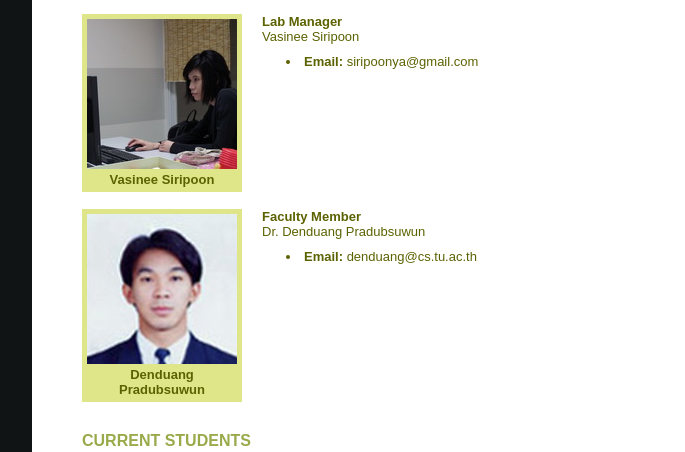
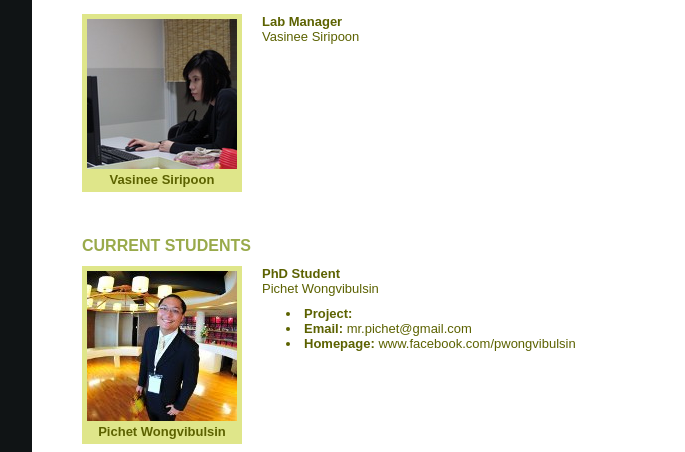
Before and after one commit to vasabilab/vasabilab.github.io, a plain HTML site: page people.html in a window 1280 px wide. Shown: the part 525-977 px from the top of the page, 158-843 px from the left. Drawn offline with Linux system fonts and the light colour scheme.

Commit message:
Update people.html

```diff
--- a/people.html
+++ b/people.html
@@ -59,18 +59,10 @@
             <b>Lab Manager</b><br />
             Vasinee Siripoon<br />
             <div id=descli>
-            <li><strong>Email: </strong> siripoonya@gmail.com</li>
+
             </div>
             </div>
-            <div id="photo"><img src="images/people/denduang1.jpg" alt="" /><br />
-                <strong>Denduang Pradubsuwun</strong></div>
-            <div id=description>
-            <b>Faculty Member</b><br />
-            Dr. Denduang Pradubsuwun<br />
-            <div id=descli>
-            <li><strong>Email: </strong>  denduang@cs.tu.ac.th</li>
-            </div>
-            </div>
+
 
             <p>&nbsp;</p>
             <h1>Current Students</h1>
```
